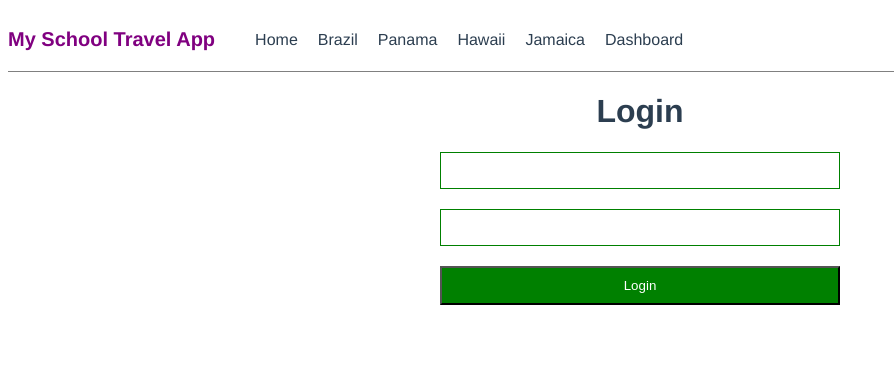
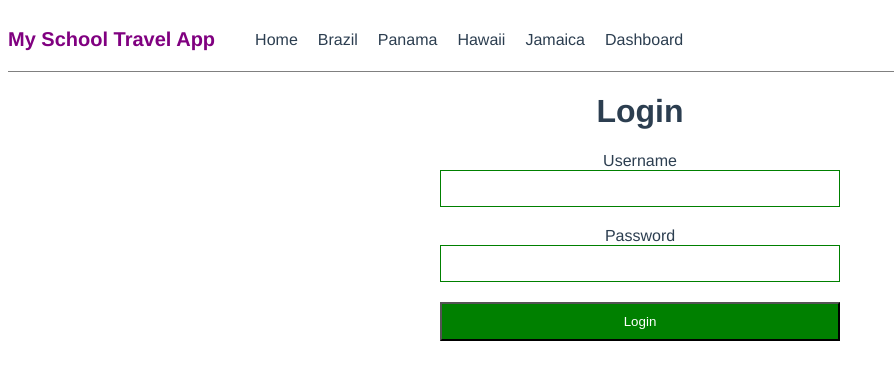
Before and after one commit to mistrs2p/router-revue, a Vue app: page /login in a window 1280 px wide. Shown: the top 380 px of the page, without its empty margins (0-894 px from the left). Built offline with nearby package versions, Linux system fonts and the light colour scheme.

Commit message:
User Page Set

```diff
--- a/src/views/Login.vue
+++ b/src/views/Login.vue
@@ -2,9 +2,9 @@
   <div class="login">
     <h1>Login</h1>
     <div class="form">
-      <label for="username" Username></label>
+      <label for="username">Username</label>
       <input v-model="username" type="text" name="username" class="input" id="username">
-      <label for="password" Username></label>
+      <label for="password">Password</label>
       <input v-model="password" type="password" name="password" class="input" id="passwoed">
       <button @click="login" class="btn">Login</button>
     </div>
--- a/src/views/User.vue
+++ b/src/views/User.vue
@@ -1,9 +1,20 @@
 <template>
-  <h1>User</h1>
+  <div>
+    <h1>User</h1>
+    <button @click="logOut" class="btn">Logout</button>
+  </div>
 </template>
 
 <script>
-export default {};
+import store from '@/store'
+export default {
+  methods: {
+    logOut() {
+      store.user = null
+      this.$router.push('/')
+    }
+  }
+};
 </script>
 
 <style></style>
```
